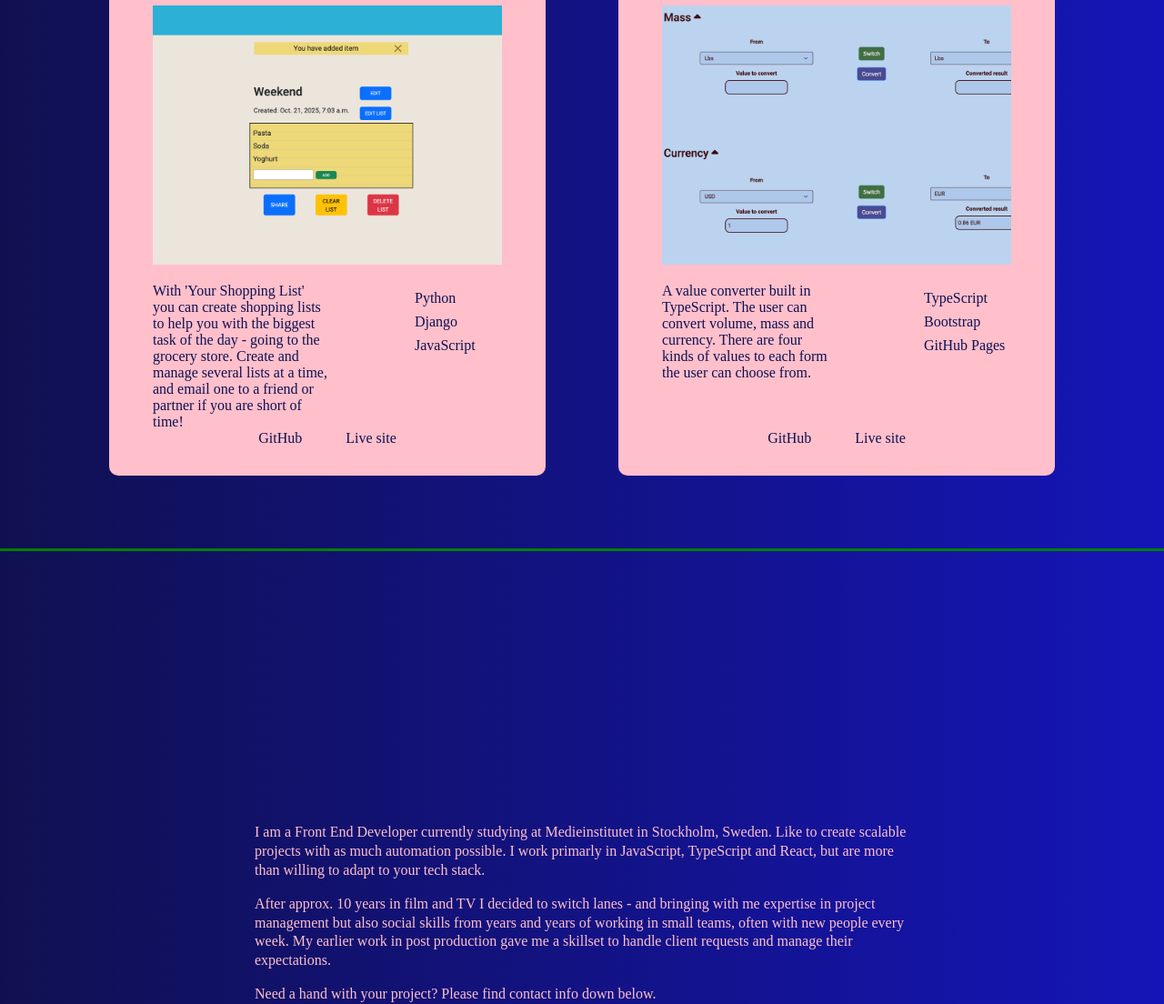
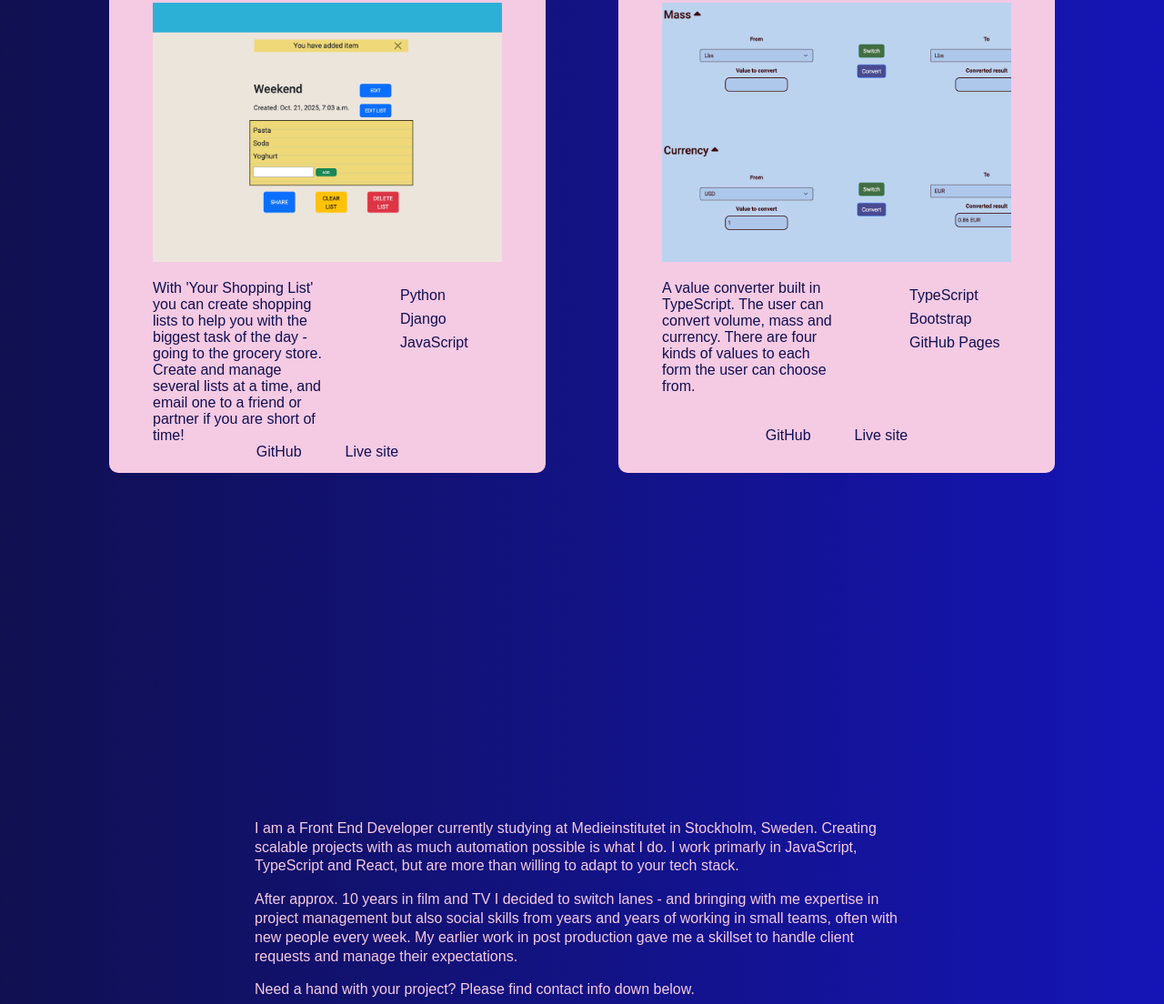
Before and after one commit to mikael-johnsson/portfolio_dev, a plain HTML site: page index.html in a window 1280 px wide. Shown: the part 1696-2800 px from the top of the page at 91% size. Drawn offline with Linux system fonts and the light colour scheme.

Commit message:
minor css fixes, update todo list

```diff
--- a/index.html
+++ b/index.html
@@ -203,8 +203,8 @@
         <div class="about-container">
           <p>
             I am a Front End Developer currently studying at Medieinstitutet in
-            Stockholm, Sweden. Like to create scalable projects with as much
-            automation possible. I work primarly in JavaScript, TypeScript and
+            Stockholm, Sweden. Creating scalable projects with as much
+            automation possible is what I do. I work primarly in JavaScript, TypeScript and
             React, but are more than willing to adapt to your tech stack.
           </p>
           <p>
--- a/scss/_variables.scss
+++ b/scss/_variables.scss
@@ -1,3 +1,3 @@
 $prim-blue: rgb(16, 16, 81);
 $sec-blue: rgb(21, 21, 183);
-$pink: pink;
+$pink: rgb(245, 202, 227);
--- a/styles.scss
+++ b/styles.scss
@@ -10,6 +10,7 @@ body {
 body * {
   box-sizing: border-box;
   color: v.$pink;
+  font-family: sans-serif;
 }
 
 // Utils
@@ -44,7 +45,6 @@ h1 {
   display: flex;
   justify-content: center;
   align-items: center;
-  border-top: 3px solid green;
 }
 
 /* Header */
@@ -110,7 +110,7 @@ header {
 
     .tech-list {
       text-align: left;
-      padding-left: 6rem;
+      padding-left: 5rem;
       margin: 0;
 
       li {
```
Also changed, not shown: styles.css, 2 other files.
